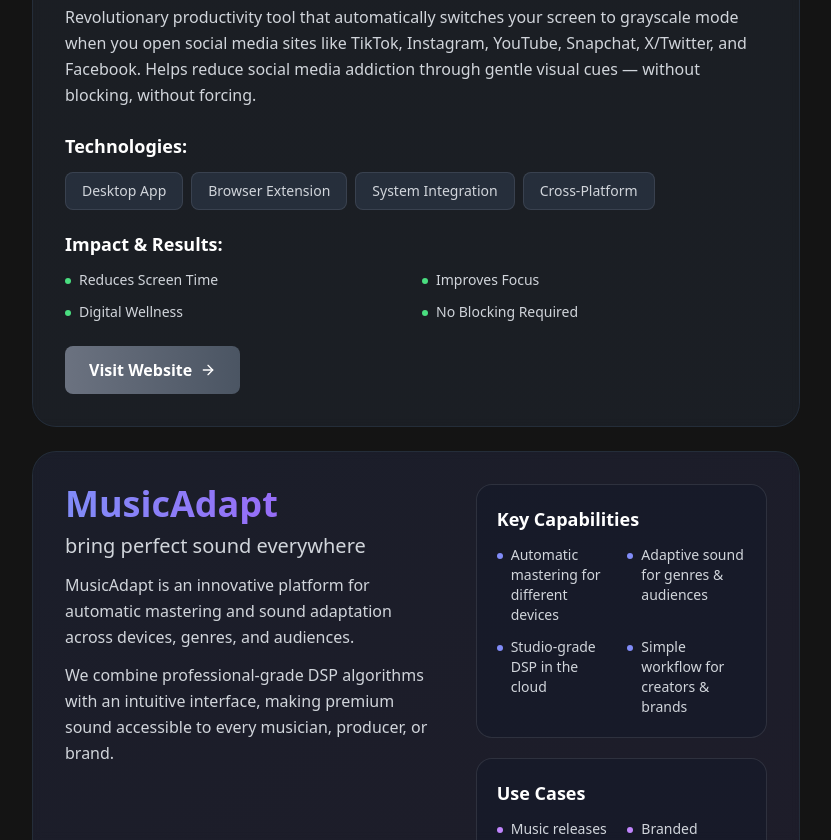
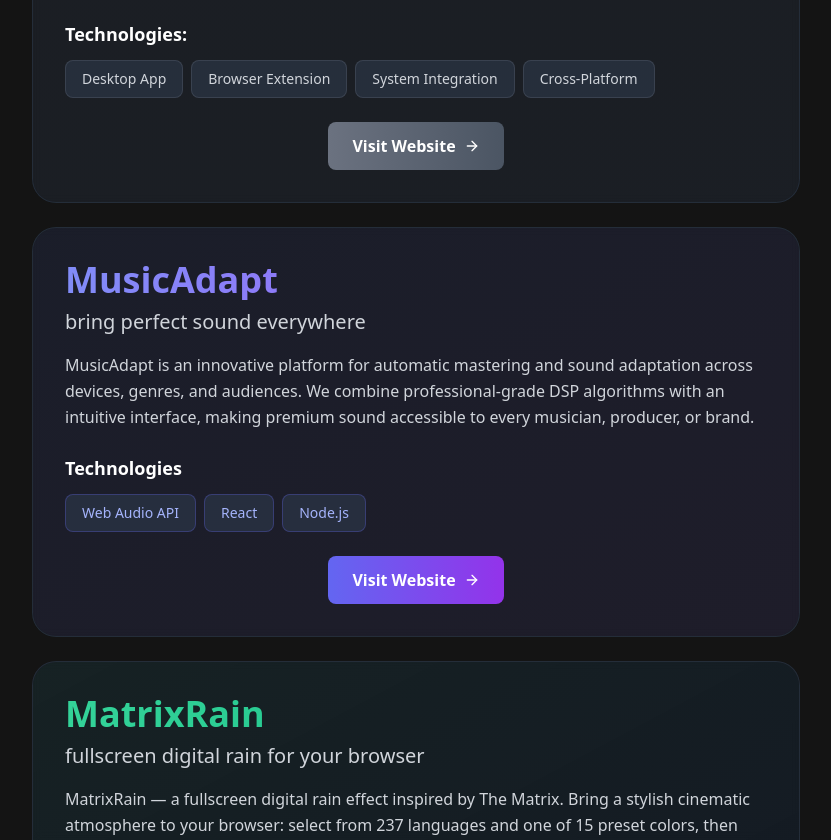
Before and after one commit to petrovskilabsinfo/labsitetest, a React (Vite) app: page / in a window 1280 px wide. Shown: the part 1960-2800 px from the top of the page, without its empty margins (224-1055 px from the left). Built offline with nearby package versions, Linux system fonts and the light colour scheme.

Commit message:
Add files via upload

```diff
--- a/src/App.tsx
+++ b/src/App.tsx
@@ -213,18 +213,7 @@
                   </div>
                 </div>
 
-                <div className="mb-6">
-                  <h4 className={`text-lg font-semibold ${themeClasses.text} mb-3`}>{t.projects.colorAdapt.impact}</h4>
-                  <div className="grid sm:grid-cols-2 gap-3">
-                    {t.projects.colorAdapt.impactList.map((item, index) => (
-                      <div key={index} className="flex items-start space-x-2">
-                        <div className="w-1.5 h-1.5 rounded-full bg-green-400 mt-2 flex-shrink-0"></div>
-                        <p className={`text-sm ${themeClasses.textSecondary}`}>{item}</p>
-                      </div>
-                    ))}
-                  </div>
-                </div>
-
+                <div className="mt-6 flex justify-center">
                   <a
                     href="https://coloradapt.com/"
                     target="_blank"
@@ -234,6 +223,7 @@
                     {t.projects.colorAdapt.visitWebsite}
                     <ArrowRight className="w-4 h-4 ml-2" />
                   </a>
+                </div>
               </div>
             </div>
           </div>
@@ -265,18 +255,7 @@
                   </div>
                 </div>
 
-                <div className="mb-6">
-                  <h4 className={`text-lg font-semibold ${themeClasses.text} mb-3`}>{t.projects.grayTrigger.impact}</h4>
-                  <div className="grid sm:grid-cols-2 gap-3">
-                    {t.projects.grayTrigger.impactList.map((item, index) => (
-                      <div key={index} className="flex items-start space-x-2">
-                        <div className="w-1.5 h-1.5 rounded-full bg-green-400 mt-2 flex-shrink-0"></div>
-                        <p className={`text-sm ${themeClasses.textSecondary}`}>{item}</p>
-                      </div>
-                    ))}
-                  </div>
-                </div>
-
+                <div className="mt-6 flex justify-center">
                   <a
                     href="https://graytrigger.com/"
                     target="_blank"
@@ -289,31 +268,40 @@
                 </div>
               </div>
             </div>
+          </div>
 
           {/* MusicAdapt Project */}
           <div className={`relative p-6 md:p-8 rounded-3xl ${themeClasses.cardBg} border ${themeClasses.cardBorder} backdrop-blur-sm mb-6 mx-auto max-w-3xl`}>
             <div className={`absolute inset-0 rounded-3xl ${isDarkTheme ? 'bg-gradient-to-br from-indigo-500/5 to-purple-500/5' : 'bg-gradient-to-br from-indigo-100/50 to-purple-100/50'}`}></div>
 
             <div className="relative z-10">
-              <div className="grid gap-8 lg:grid-cols-[minmax(0,1.3fr)_minmax(0,1fr)] items-start">
-                {/* Left column: main text and CTA */}
-                <div className="flex flex-col justify-between h-full space-y-4">
-                  <div className="max-w-2xl">
+              <div className="max-w-4xl">
                 <h3 className="text-4xl font-bold bg-gradient-to-r from-indigo-400 to-purple-500 bg-clip-text text-transparent mb-2">
                   MusicAdapt
                 </h3>
-                    <p className={`text-xl ${themeClasses.textSecondary} mb-3`}>
+                <p className={`text-xl ${themeClasses.textSecondary} mb-4`}>
                   bring perfect sound everywhere
                 </p>
-                    <p className={`${themeClasses.textSecondary} leading-relaxed`}>
-                      MusicAdapt is an innovative platform for automatic mastering and sound adaptation across devices, genres, and audiences.
+                <p className={`${themeClasses.textSecondary} leading-relaxed mb-6`}>
+                  MusicAdapt is an innovative platform for automatic mastering and sound adaptation across devices, genres, and audiences. We combine professional-grade DSP algorithms with an intuitive interface, making premium sound accessible to every musician, producer, or brand.
                 </p>
-                    <p className={`${themeClasses.textSecondary} leading-relaxed mt-3`}>
-                      We combine professional-grade DSP algorithms with an intuitive interface, making premium sound accessible to every musician, producer, or brand.
-                    </p>
+
+                <div className="mb-5">
+                  <h4 className={`text-lg font-semibold ${themeClasses.text} mb-3`}>Technologies</h4>
+                  <div className="flex flex-wrap gap-2">
+                    <span className={`px-4 py-2 rounded-lg text-sm font-medium ${isDarkTheme ? 'bg-slate-700/50 text-indigo-300' : 'bg-indigo-50 text-indigo-700'} border ${isDarkTheme ? 'border-indigo-500/30' : 'border-indigo-200'}`}>
+                      Web Audio API
+                    </span>
+                    <span className={`px-4 py-2 rounded-lg text-sm font-medium ${isDarkTheme ? 'bg-slate-700/50 text-indigo-300' : 'bg-indigo-50 text-indigo-700'} border ${isDarkTheme ? 'border-indigo-500/30' : 'border-indigo-200'}`}>
+                      React
+                    </span>
+                    <span className={`px-4 py-2 rounded-lg text-sm font-medium ${isDarkTheme ? 'bg-slate-700/50 text-indigo-300' : 'bg-indigo-50 text-indigo-700'} border ${isDarkTheme ? 'border-indigo-500/30' : 'border-indigo-200'}`}>
+                      Node.js
+                    </span>
+                  </div>
                 </div>
 
-                  <div className="pt-6 flex flex-wrap gap-4">
+                <div className="mt-6 flex justify-center">
                   <a
                     href="https://www.musicadapt.com/"
                     target="_blank"
@@ -325,54 +313,6 @@
                   </a>
                 </div>
               </div>
-
-                {/* Right column: structured detail blocks (placeholder for future content) */}
-                <div className="space-y-5">
-                  <div className={`${isDarkTheme ? 'bg-slate-900/40' : 'bg-white/80'} rounded-2xl border border-white/10 p-5 space-y-3`}>
-                    <h4 className={`text-lg font-semibold ${themeClasses.text}`}>Key Capabilities</h4>
-                    <div className="grid sm:grid-cols-2 gap-3">
-                      <div className="flex items-start space-x-2">
-                        <div className="w-1.5 h-1.5 rounded-full bg-indigo-400 mt-2 flex-shrink-0"></div>
-                        <p className={`text-sm ${themeClasses.textSecondary}`}>Automatic mastering for different devices</p>
-                      </div>
-                      <div className="flex items-start space-x-2">
-                        <div className="w-1.5 h-1.5 rounded-full bg-indigo-400 mt-2 flex-shrink-0"></div>
-                        <p className={`text-sm ${themeClasses.textSecondary}`}>Adaptive sound for genres & audiences</p>
-                      </div>
-                      <div className="flex items-start space-x-2">
-                        <div className="w-1.5 h-1.5 rounded-full bg-indigo-400 mt-2 flex-shrink-0"></div>
-                        <p className={`text-sm ${themeClasses.textSecondary}`}>Studio‑grade DSP in the cloud</p>
-                      </div>
-                      <div className="flex items-start space-x-2">
-                        <div className="w-1.5 h-1.5 rounded-full bg-indigo-400 mt-2 flex-shrink-0"></div>
-                        <p className={`text-sm ${themeClasses.textSecondary}`}>Simple workflow for creators & brands</p>
-                      </div>
-                    </div>
-                  </div>
-
-                  <div className={`${isDarkTheme ? 'bg-slate-900/40' : 'bg-white/80'} rounded-2xl border border-white/10 p-5 space-y-3`}>
-                    <h4 className={`text-lg font-semibold ${themeClasses.text}`}>Use Cases</h4>
-                    <div className="grid sm:grid-cols-2 gap-3">
-                      <div className="flex items-start space-x-2">
-                        <div className="w-1.5 h-1.5 rounded-full bg-purple-400 mt-2 flex-shrink-0"></div>
-                        <p className={`text-sm ${themeClasses.textSecondary}`}>Music releases & streaming</p>
-                      </div>
-                      <div className="flex items-start space-x-2">
-                        <div className="w-1.5 h-1.5 rounded-full bg-purple-400 mt-2 flex-shrink-0"></div>
-                        <p className={`text-sm ${themeClasses.textSecondary}`}>Branded content & campaigns</p>
-                      </div>
-                      <div className="flex items-start space-x-2">
-                        <div className="w-1.5 h-1.5 rounded-full bg-purple-400 mt-2 flex-shrink-0"></div>
-                        <p className={`text-sm ${themeClasses.textSecondary}`}>Podcasts & spoken word</p>
-                      </div>
-                      <div className="flex items-start space-x-2">
-                        <div className="w-1.5 h-1.5 rounded-full bg-purple-400 mt-2 flex-shrink-0"></div>
-                        <p className={`text-sm ${themeClasses.textSecondary}`}>In‑store & experiential audio</p>
-                      </div>
-                    </div>
-                  </div>
-                </div>
-              </div>
             </div>
           </div>
 
@@ -381,22 +321,33 @@
             <div className={`absolute inset-0 rounded-3xl ${isDarkTheme ? 'bg-gradient-to-br from-emerald-500/5 to-slate-900/40' : 'bg-gradient-to-br from-emerald-100/50 to-gray-900/10'}`}></div>
 
             <div className="relative z-10">
-              <div className="grid gap-8 lg:grid-cols-[minmax(0,1.3fr)_minmax(0,1fr)] items-start">
-                {/* Left column: main text and CTA */}
-                <div className="flex flex-col justify-between h-full space-y-4">
-                  <div className="max-w-2xl">
+              <div className="max-w-4xl">
                 <h3 className="text-4xl font-bold bg-gradient-to-r from-emerald-400 to-emerald-500 bg-clip-text text-transparent mb-2">
                   MatrixRain
                 </h3>
-                    <p className={`text-xl ${themeClasses.textSecondary} mb-3`}>
+                <p className={`text-xl ${themeClasses.textSecondary} mb-4`}>
                   fullscreen digital rain for your browser
                 </p>
-                    <p className={`${themeClasses.textSecondary} leading-relaxed`}>
+                <p className={`${themeClasses.textSecondary} leading-relaxed mb-6`}>
                   MatrixRain — a fullscreen digital rain effect inspired by The Matrix. Bring a stylish cinematic atmosphere to your browser: select from 237 languages and one of 15 preset colors, then enjoy the immersive visuals.
                 </p>
+
+                <div className="mb-5">
+                  <h4 className={`text-lg font-semibold ${themeClasses.text} mb-3`}>Technologies</h4>
+                  <div className="flex flex-wrap gap-2">
+                    <span className={`px-4 py-2 rounded-lg text-sm font-medium ${isDarkTheme ? 'bg-slate-700/50 text-emerald-300' : 'bg-emerald-50 text-emerald-700'} border ${isDarkTheme ? 'border-emerald-500/30' : 'border-emerald-200'}`}>
+                      HTML5 Canvas
+                    </span>
+                    <span className={`px-4 py-2 rounded-lg text-sm font-medium ${isDarkTheme ? 'bg-slate-700/50 text-emerald-300' : 'bg-emerald-50 text-emerald-700'} border ${isDarkTheme ? 'border-emerald-500/30' : 'border-emerald-200'}`}>
+                      TypeScript
+                    </span>
+                    <span className={`px-4 py-2 rounded-lg text-sm font-medium ${isDarkTheme ? 'bg-slate-700/50 text-emerald-300' : 'bg-emerald-50 text-emerald-700'} border ${isDarkTheme ? 'border-emerald-500/30' : 'border-emerald-200'}`}>
+                      React
+                    </span>
+                  </div>
                 </div>
 
-                  <div className="pt-6 flex flex-wrap gap-4">
+                <div className="mt-6 flex justify-center">
                   <a
                     href="#"
                     className="inline-flex items-center px-6 py-3 bg-gradient-to-r from-emerald-500 to-teal-600 rounded-lg font-semibold text-white transition-all duration-300 transform hover:scale-105 hover:shadow-lg hover:shadow-emerald-500/25"
@@ -404,54 +355,6 @@
                     Coming soon
                     <ArrowRight className="w-4 h-4 ml-2" />
                   </a>
-                  </div>
-                </div>
-
-                {/* Right column: structured detail blocks (placeholder for future content) */}
-                <div className="space-y-5">
-                  <div className={`${isDarkTheme ? 'bg-slate-900/60' : 'bg-white/80'} rounded-2xl border border-white/10 p-5 space-y-3`}>
-                    <h4 className={`text-lg font-semibold ${themeClasses.text}`}>Experience</h4>
-                    <div className="grid sm:grid-cols-2 gap-3">
-                      <div className="flex items-start space-x-2">
-                        <div className="w-1.5 h-1.5 rounded-full bg-emerald-400 mt-2 flex-shrink-0"></div>
-                        <p className={`text-sm ${themeClasses.textSecondary}`}>Cinematic fullscreen rain effect</p>
-                      </div>
-                      <div className="flex items-start space-x-2">
-                        <div className="w-1.5 h-1.5 rounded-full bg-emerald-400 mt-2 flex-shrink-0"></div>
-                        <p className={`text-sm ${themeClasses.textSecondary}`}>Smooth performance in modern browsers</p>
-                      </div>
-                      <div className="flex items-start space-x-2">
-                        <div className="w-1.5 h-1.5 rounded-full bg-emerald-400 mt-2 flex-shrink-0"></div>
-                        <p className={`text-sm ${themeClasses.textSecondary}`}>Immersive ambient visual atmosphere</p>
-                      </div>
-                      <div className="flex items-start space-x-2">
-                        <div className="w-1.5 h-1.5 rounded-full bg-emerald-400 mt-2 flex-shrink-0"></div>
-                        <p className={`text-sm ${themeClasses.textSecondary}`}>Great for focus, streaming or display setups</p>
-                      </div>
-                    </div>
-                  </div>
-
-                  <div className={`${isDarkTheme ? 'bg-slate-900/60' : 'bg-white/80'} rounded-2xl border border-white/10 p-5 space-y-3`}>
-                    <h4 className={`text-lg font-semibold ${themeClasses.text}`}>Customization</h4>
-                    <div className="grid sm:grid-cols-2 gap-3">
-                      <div className="flex items-start space-x-2">
-                        <div className="w-1.5 h-1.5 rounded-full bg-emerald-300 mt-2 flex-shrink-0"></div>
-                        <p className={`text-sm ${themeClasses.textSecondary}`}>237 language presets for glyphs</p>
-                      </div>
-                      <div className="flex items-start space-x-2">
-                        <div className="w-1.5 h-1.5 rounded-full bg-emerald-300 mt-2 flex-shrink-0"></div>
-                        <p className={`text-sm ${themeClasses.textSecondary}`}>15 preset color themes</p>
-                      </div>
-                      <div className="flex items-start space-x-2">
-                        <div className="w-1.5 h-1.5 rounded-full bg-emerald-300 mt-2 flex-shrink-0"></div>
-                        <p className={`text-sm ${themeClasses.textSecondary}`}>Fine‑tuning for speed & density</p>
-                      </div>
-                      <div className="flex items-start space-x-2">
-                        <div className="w-1.5 h-1.5 rounded-full bg-emerald-300 mt-2 flex-shrink-0"></div>
-                        <p className={`text-sm ${themeClasses.textSecondary}`}>Lightweight extension‑friendly design</p>
-                      </div>
-                    </div>
-                  </div>
                 </div>
               </div>
             </div>
```
Lines whose indentation alone changed are shown as unchanged.
